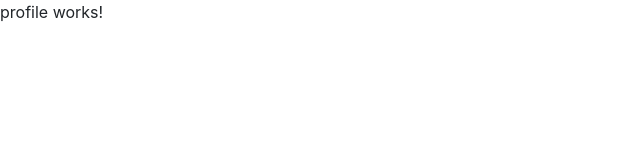
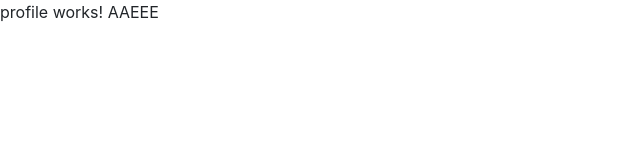
Before and after one commit to jpedrodealmeida/kapimovie, an Angular app in the folder front/kapimovie/: page /profile in a window 1280 px wide. Shown: the top 160 px of the page, without its empty margins (0-640 px from the left). Built offline with nearby package versions, Linux system fonts and the light colour scheme.

Commit message:
add toastr on application

```diff
--- a/front/kapimovie/angular.json
+++ b/front/kapimovie/angular.json
@@ -28,7 +28,8 @@
               "src/assets"
             ],
             "styles": [
-              "src/styles.scss"
+              "src/styles.scss",
+              "node_modules/ngx-toastr/toastr.css"
             ],
             "scripts": []
           },
--- a/front/kapimovie/package.json
+++ b/front/kapimovie/package.json
@@ -11,7 +11,7 @@
   },
   "private": true,
   "dependencies": {
-    "@angular/animations": "~9.1.9",
+    "@angular/animations": "^9.1.9",
     "@angular/common": "~9.1.9",
     "@angular/compiler": "~9.1.9",
     "@angular/core": "~9.1.9",
@@ -21,6 +21,7 @@
     "@angular/router": "~9.1.9",
     "bootstrap": "^4.5.0",
     "ngx-bootstrap": "^5.6.1",
+    "ngx-toastr": "^12.1.0",
     "rxjs": "~6.5.4",
     "tslib": "^1.10.0",
     "zone.js": "~0.10.2"
--- a/front/kapimovie/src/app/app.module.ts
+++ b/front/kapimovie/src/app/app.module.ts
@@ -1,8 +1,11 @@
 import { BrowserModule } from '@angular/platform-browser';
 import { NgModule } from '@angular/core';
+import { BrowserAnimationsModule } from '@angular/platform-browser/animations';
 
 import { TooltipModule } from 'ngx-bootstrap/tooltip';
 import { ModalModule } from 'ngx-bootstrap/modal';
+import { ToastrModule } from 'ngx-toastr';
+
 import { AppRoutingModule } from './app-routing.module';
 import { AppComponent } from './app.component';
 import { UserModule } from './views/user/user.module';
@@ -14,12 +17,17 @@ import { MovieModule } from './views/movie-components/movie.module';
   ],
   imports: [
     BrowserModule,
+    BrowserAnimationsModule,
     AppRoutingModule,
     TooltipModule,
     ModalModule,
     UserModule,
-    MovieModule
-
+    MovieModule,
+    ToastrModule.forRoot({
+      timeOut: 3000,
+      positionClass: 'toast-bottom-right',
+      preventDuplicates: true,
+    })
 
   ],
   providers: [],
--- a/front/kapimovie/src/app/views/user/profile/profile.component.html
+++ b/front/kapimovie/src/app/views/user/profile/profile.component.html
@@ -1 +1,3 @@
-<p>profile works!</p>
+<div (click)="info()">
+    <p>profile works! AAEEE</p>
+</div>
--- a/front/kapimovie/src/app/views/user/profile/profile.component.ts
+++ b/front/kapimovie/src/app/views/user/profile/profile.component.ts
@@ -1,4 +1,5 @@
 import { Component, OnInit } from '@angular/core';
+import { ToastrService } from 'ngx-toastr';
 
 @Component({
   selector: 'app-profile',
@@ -7,9 +8,14 @@ import { Component, OnInit } from '@angular/core';
 })
 export class ProfileComponent implements OnInit {
 
-  constructor() { }
+  constructor(private _toastrService: ToastrService) { }
 
   ngOnInit(): void {
+
+  }
+
+  public info(){
+    this._toastrService.info('Hello World')
   }
 
 }
```
Also changed, not shown: 1 other file (tests, documents, lock files or other folders).
